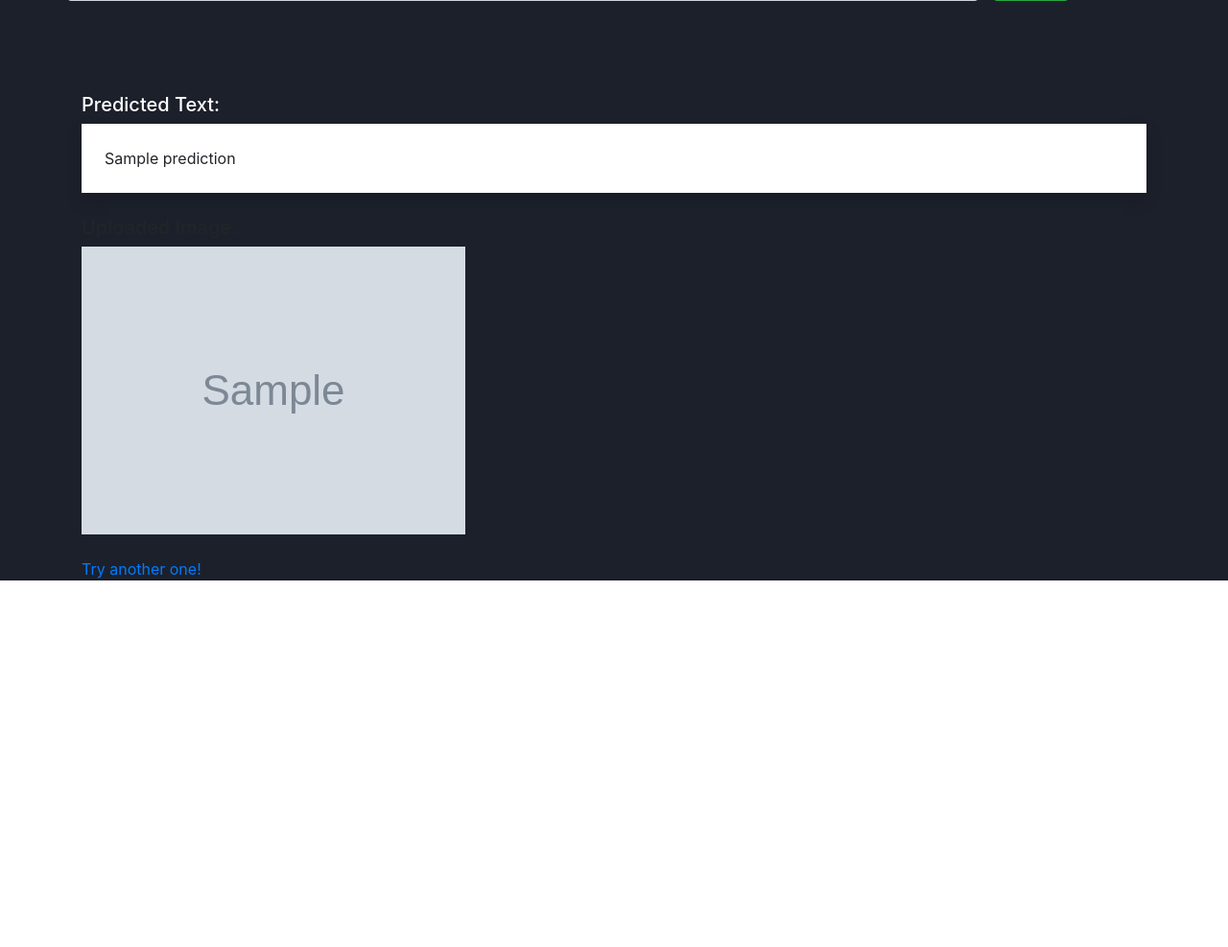
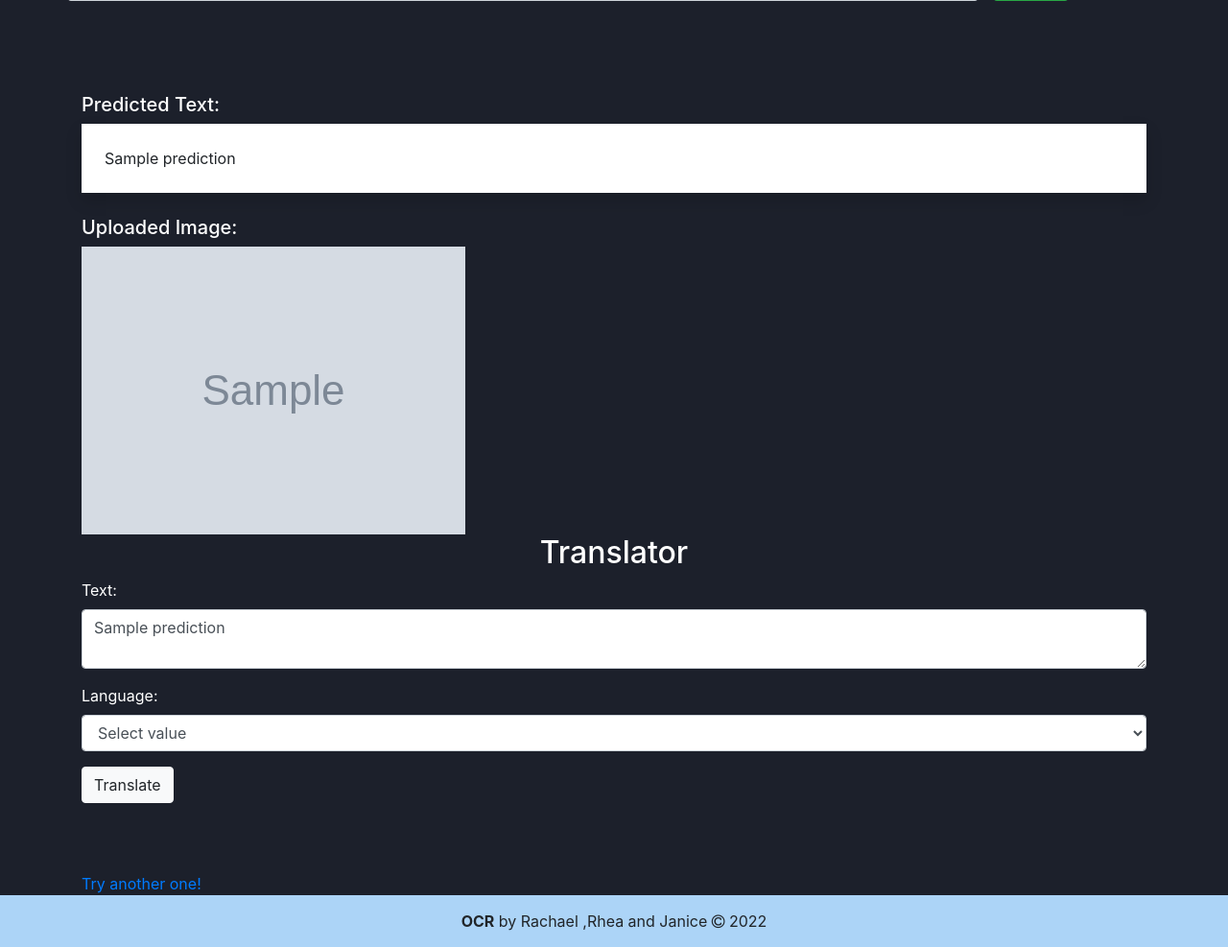
Before and after one commit to RheaaDsouza/azure-computer-vision, a Flask app: template templates/index.html in a window 1280 px wide. Shown: the part 911-1898 px from the top of the page at 96% size. Before the commit the page ends 1516 px from the top, so only its background shows below. Run offline with Flask 2, Linux system fonts and the light colour scheme; the template is opened without the code that fills it: most values are stand-ins (such as "Sample title", 1, 10 or a date in 2020); grey boxes marked "Sample" are stand-in pictures.

Commit message:
updates added

```diff
--- a/app.py
+++ b/app.py
@@ -1,12 +1,12 @@
+from copyreg import constructor
 from flask import Flask, render_template, request, redirect,send_from_directory, url_for
 from azure.cognitiveservices.vision.computervision import ComputerVisionClient
 from azure.cognitiveservices.vision.computervision.models import VisualFeatureTypes
 from azure.cognitiveservices.vision.computervision.models import OperationStatusCodes
 from msrest.authentication import CognitiveServicesCredentials
 
-import os
-import time
 from array import array
+import requests, os, uuid, time, json
 from werkzeug.utils import secure_filename
 from dotenv import load_dotenv
 load_dotenv()
@@ -15,6 +15,12 @@ subscription_key = os.getenv('subscription_key')
 endpoint = os.getenv('endpoint')
 computervision_client = ComputerVisionClient(endpoint,CognitiveServicesCredentials(subscription_key))
 
+# Load the values from .env
+'''
+t_key = os.getenv('t_key')
+t_endpoint = os.getenv('t_endpoint')
+location = os.getenv('LOCATION')
+'''
 dirname = os.path.dirname(__file__)
 
 def read_local(read):
@@ -102,5 +108,43 @@ def upload_image():
             result = read_local(read_image)
     return render_template("index.html" ,filename=filename,prediction=result)
 
+@app.route("/translator", methods=['GET', 'POST'])
+def index_post():
+    # Add your subscription key and endpoint
+    t_key = "c9c3392706d94f5784ff59b99781e1a5"
+    t_endpoint = "https://api.cognitive.microsofttranslator.com"
+    location = "eastus"
+    '''t_key= os.getenv('t_key')
+    t_endpoint=os.getenv('t_endpoint')
+    location= os.getenv('location')'''
+    # Read the values from the form
+    original_text = request.form.get('ex_text')
+    print(original_text)
+    target_language = request.form.get('language')
+    print(target_language)
+
+    path='/translate'
+    params = {
+    'api-version': '3.0',
+    'to': [target_language]
+    }
+    constructed_url = t_endpoint + path
+    # Set up the header information, which includes our subscription key
+    headers = {
+        'Ocp-Apim-Subscription-Key': t_key,
+        'Ocp-Apim-Subscription-Region': location,
+        'Content-type': 'application/json',
+        'X-ClientTraceId': str(uuid.uuid4())
+    }
+    # Create the body of the request with the text to be translated
+    body = [{ 'text': original_text }]
+    translator_request = requests.post(constructed_url,params=params, headers=headers, json=body)
+    translator_response = translator_request.json()
+    print(json.dumps(translator_response, sort_keys=True, ensure_ascii=False, indent=4, separators=(',', ': ')))
+    translated_text = translator_response[0]['translations'][0]['text']
+
+    #Passing the translated text,original text, and target language to the template
+    return render_template('translator.html', translated_text=translated_text)
+
 if __name__ == '__main__':
     app.run(debug=True)
--- a/static/css/styles.css
+++ b/static/css/styles.css
@@ -1,3 +1,13 @@
+html{
+    height: 100%;
+}
+
 body{
     background-color: rgb(28, 32, 43)!important;
 }
+
+footer{
+    position: inherit;
+    width: 100%;
+    background-color: rgb(172, 212, 247) !important;
+}
--- a/templates/index.html
+++ b/templates/index.html
@@ -5,10 +5,13 @@
   <meta charset="utf-8">
   <meta name="viewport" content="width=device-width, initial-scale=1">
   <link rel="stylesheet" href="../static/css/styles.css">
+
   <link rel="stylesheet" href="https://cdn.jsdelivr.net/npm/bootstrap@4.6.1/dist/css/bootstrap.min.css">
   <script src="https://cdn.jsdelivr.net/npm/jquery@3.6.0/dist/jquery.slim.min.js"></script>
   <script src="https://cdn.jsdelivr.net/npm/popper.js@1.16.1/dist/umd/popper.min.js"></script>
   <script src="https://cdn.jsdelivr.net/npm/bootstrap@4.6.1/dist/js/bootstrap.bundle.min.js"></script>
+  <link rel="stylesheet" href="https://cdnjs.cloudflare.com/ajax/libs/font-awesome/4.7.0/css/font-awesome.min.css">
+
 </head>
 <body>
 
@@ -62,17 +65,66 @@
     {% if prediction %}
     <h5 style="color:#fff!important;"> Predicted Text: </h5>
     <div class="shadow p-4 mb-4 bg-white"> {{prediction}}</div>
-    <h5>Uploaded Image:</h5>
+    <h5 style="color:#fff!important;">Uploaded Image:</h5>
     <img src="{{img_path}}">
 
 	  {% endif %}
+
+
     {% if filename %}
 	  <div>
 		  <img style="height: 400px; width: 400px" src="{{url_for('static', filename='uploads/'+filename)}}">
 	  </div>
+
     {% endif %}
+    <br>
+    <h2 style="text-align:center; color:white!important;">Translator</h2>
+    <form class="form-horizontal" action="/translator" method="post" enctype="multipart/form-data">
+      <div class="form-group">
+          <label for="language" style="color:white;">Text:</label>
+          <textarea name="ex_text" id="example4" class="form-control">{{prediction}}</textarea>
+      </div>
+      <div class="form-group">
+          <label for="language" style="color:white;">Language:</label>
+          <select name="language" class="form-control">
+              <option value="en">Select value</option>
+              <option value="az">Assamese</option>
+              <option value="bn">Bangla</option>
+              <option value="gu">Gujarati</option>
+              <option value="hi">Hindi</option>
+              <option value="kn">Kannada</option>
+              <option value="ml">Malayalam</option>
+              <option value="pa">Punjabi</option>
+              <option value="ta">Tamil</option>
+              <option value="te">Telugu</option>
+              <option value="en">English</option>
+              <option value="fr">French</option>
+              <option value="de">German</option>
+          </select>
+      </div>
+      <div>
+          <button type="submit" class="btn btn-light">Translate</button>
+      </div>
+      <br>
+      {% block sidebar %} {% endblock %}
+  </form>
+
+
+
+
     <br><br>
     <a href={{url_for('main')}}>Try another one!</a>
 </div>
+
+  <footer>
+    <div>
+        <p style="padding:15px; text-align:center;">
+          <strong>OCR</strong> by Rachael ,Rhea and Janice
+          <span class="icon is-small">
+            <i class="fa fa-copyright"></i>
+          </span>2022</a>
+        </p>
+    </div>
+  <footer>
 </body>
 </html>
```
Also changed, not shown: templates/translator.html (added, +23 -0 lines).
